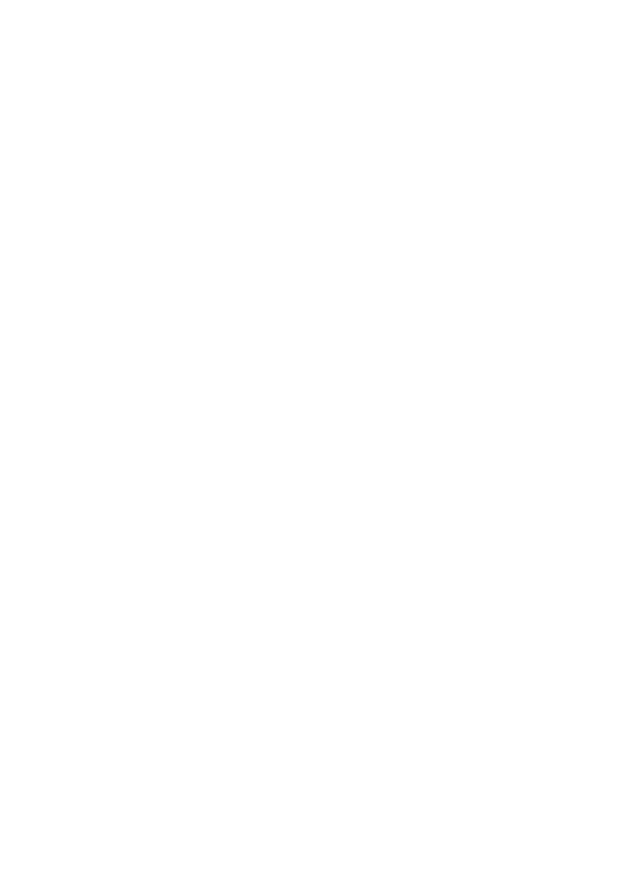
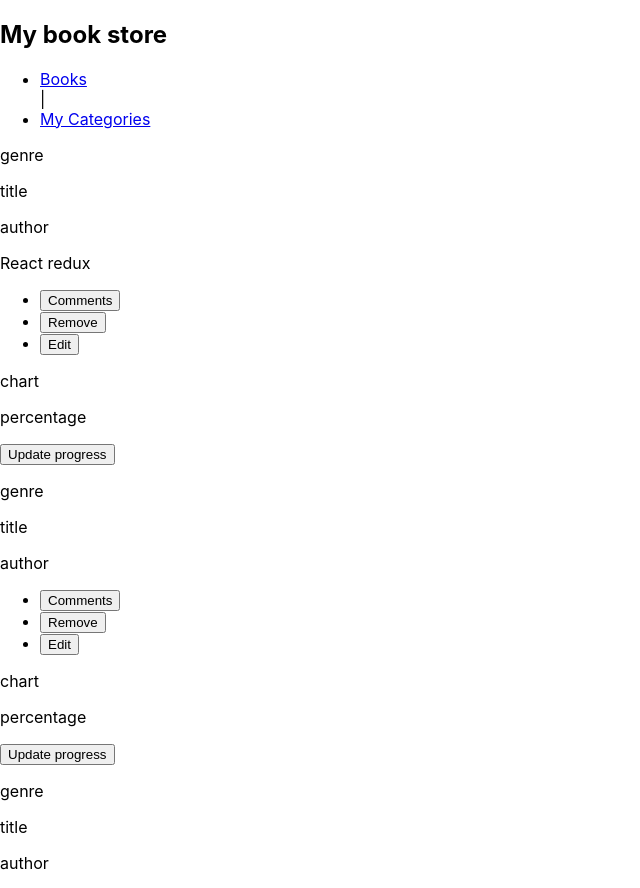
Before and after one commit to keza681/bookstore, a React (Create React App) app: page / in a window 1280 px wide. Shown: the top 888 px of the page, without its empty margins (0-640 px from the left). Before the commit the page ends 800 px from the top, so only its background shows below. Built offline with nearby package versions, Linux system fonts and the light colour scheme.

Commit message:
Add components and update Readmefile

```diff
--- a/src/App.js
+++ b/src/App.js
@@ -1,9 +1,27 @@
 import React from 'react';
+import { Routes, Route } from 'react-router-dom';
+import Navbar from './components/NavBar';
+import Books from './components/Books';
+import Categories from './components/Categories';
+
+const books = [
+  {
+    id: 1,
+    genre: 'genre',
+    title: 'title',
+    author: 'author',
+    chapter: 'React redux',
+  },
+];
 
 function App() {
   return (
-    <div className="App">
-
+    <div>
+      <Navbar />
+      <Routes>
+        <Route exact path="/" element={<Books books={books} />} />
+        <Route exact path="/categories" element={<Categories />} />
+      </Routes>
     </div>
   );
 }
--- /dev/null
+++ b/src/components/Book.js
@@ -0,0 +1,87 @@
+import React from 'react';
+import Proptypes from 'prop-types';
+
+function Book({ book }) {
+  return (
+    <>
+      <div className="bookCard">
+        <div className="bookInfo">
+          <p className="genre">{book.genre}</p>
+          <p className="title">{book.title}</p>
+          <p className="author">{book.author}</p>
+          <p className="chapter">{book.chapter}</p>
+          <ul>
+            <li><button type="button">Comments</button></li>
+            <li><button type="button">Remove</button></li>
+            <li><button type="button">Edit</button></li>
+          </ul>
+        </div>
+        <div className="progress">
+          <div>
+            <div>chart</div>
+            <p>percentage</p>
+          </div>
+          <div>
+            <p>{book.status}</p>
+            <p>{book.currentChapter}</p>
+            <p>{book.chapterNumber}</p>
+            <button type="button">Update progress</button>
+          </div>
+        </div>
+      </div>
+      {' '}
+      <div className="bookCard">
+        <div className="bookInfo">
+          <p className="genre">{book.genre}</p>
+          <p className="title">{book.title}</p>
+          <p className="author">{book.author}</p>
+          <ul>
+            <li><button type="button">Comments</button></li>
+            <li><button type="button">Remove</button></li>
+            <li><button type="button">Edit</button></li>
+          </ul>
+        </div>
+        <div className="progress">
+          <div>
+            <div>chart</div>
+            <p>percentage</p>
+          </div>
+          <div>
+            <p>{book.status}</p>
+            <p>{book.currentChapter}</p>
+            <p>{book.chapterNumber}</p>
+            <button type="button">Update progress</button>
+          </div>
+        </div>
+      </div>
+      <div className="bookInfo">
+        <p className="genre">{book.genre}</p>
+        <p className="title">{book.title}</p>
+        <p className="author">{book.author}</p>
+        <ul>
+          <li><button type="button">Comments</button></li>
+          <li><button type="button">Remove</button></li>
+          <li><button type="button">Edit</button></li>
+        </ul>
+      </div>
+      <div className="progress">
+        <div>
+          <div>chart</div>
+          <p>percentage</p>
+        </div>
+        <div>
+          <p>{book.status}</p>
+          <p>{book.currentChapter}</p>
+          <p>{book.chapterNumber}</p>
+          <button type="button">Update progress</button>
+        </div>
+      </div>
+    </>
+  );
+}
+
+Book.propTypes = {
+  book: Proptypes.objectOf(Proptypes.string).isRequired,
+};
+
+export default Book;
--- /dev/null
+++ b/src/components/Books.js
@@ -0,0 +1,21 @@
+import React from 'react';
+import PropTypes from 'prop-types';
+import Book from './Book';
+import AddBook from './AddBook';
+
+function Books({ books }) {
+  return (
+    <>
+      {books.map((book) => (
+        <Book key={book.id} book={book} />
+      ))}
+      <AddBook />
+    </>
+  );
+}
+
+Books.propTypes = {
+  books: PropTypes.arrayOf(PropTypes.shape({})).isRequired,
+};
+
+export default Books;
--- /dev/null
+++ b/src/components/Categories.js
@@ -0,0 +1,7 @@
+import React from 'react';
+
+export default function Categories() {
+  return (
+    <button type="button">Status</button>
+  );
+}
--- /dev/null
+++ b/src/components/NavBar.js
@@ -0,0 +1,19 @@
+import React from 'react';
+import { Link } from 'react-router-dom';
+
+function Navbar() {
+  return (
+    <nav>
+      <div className="mainNav">
+        <h1>My book store </h1>
+        <ul className="navMenu">
+          <li><Link to="/">Books</Link></li>
+          <span>|</span>
+          <li><Link to="/categories">My Categories</Link></li>
+        </ul>
+      </div>
+    </nav>
+  );
+}
+
+export default Navbar;
```
Also changed, not shown: package.json (+12 -0 lines), src/index.css (+17 -3 lines), src/index.js (+4 -3 lines), src/components/AddBook.js (line endings or trailing spaces), 2 other files (tests, documents, lock files or other folders).
